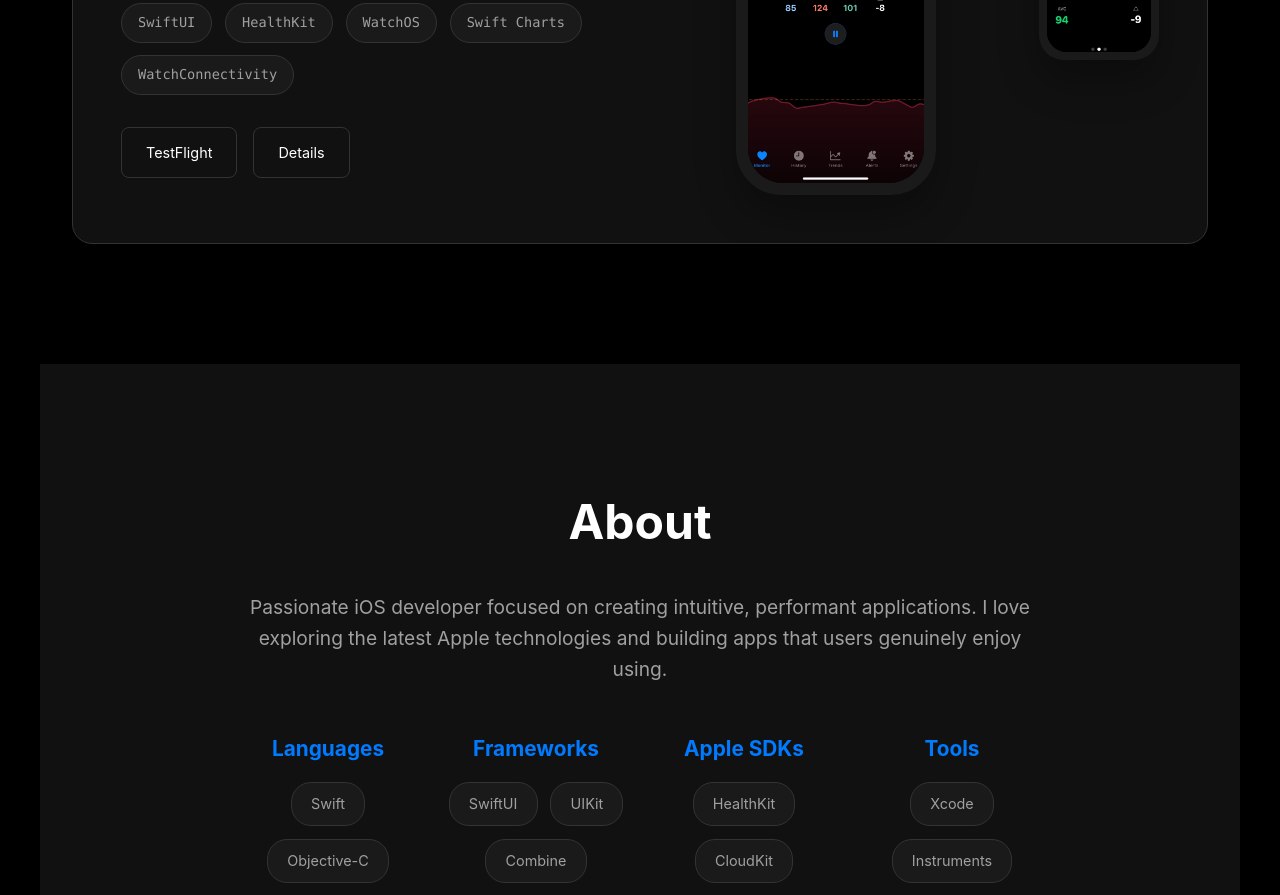
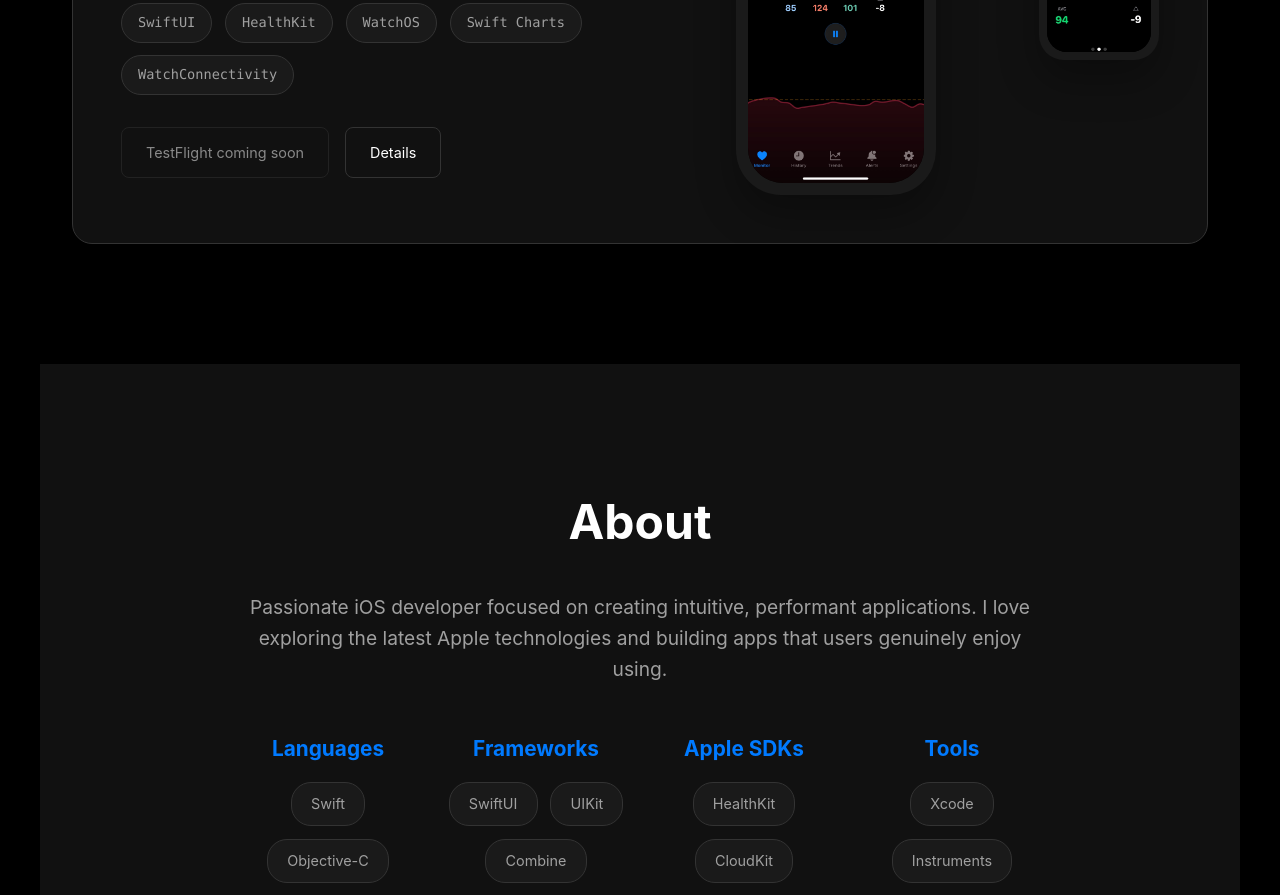
Before and after one commit to pl728/pl728.github.io, a plain HTML site: page index.html in a window 1280 px wide. Shown: the part 2100-2995 px from the top of the page. Drawn offline with Linux system fonts and the light colour scheme; a web font is replaced by a local one.

Commit message:
chore: update index.html to disable TestFlight link with a placeholder message

```diff
--- a/index.html
+++ b/index.html
@@ -133,7 +133,7 @@
                             <span>WatchConnectivity</span>
                         </div>
                         <div class="project-links">
-                            <a href="https://testflight.apple.com/join/UH72Wd1d" class="link-btn">TestFlight</a>
+                            <span class="link-btn disabled">TestFlight coming soon</span>
                             <a href="https://tachieapp.com" class="link-btn">Details</a>
                         </div>
                     </div>
```
Also changed, not shown: 1 other file.
